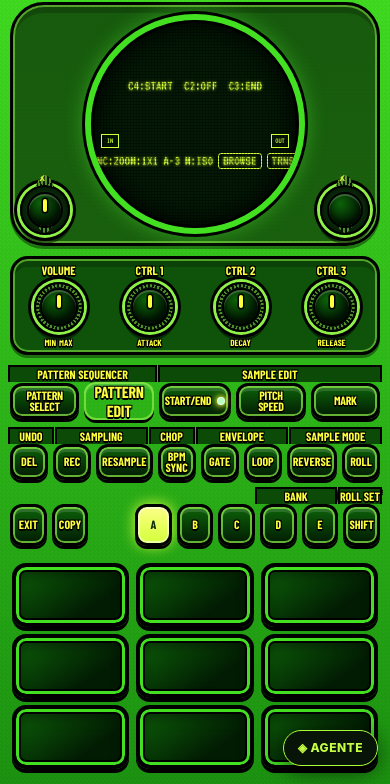
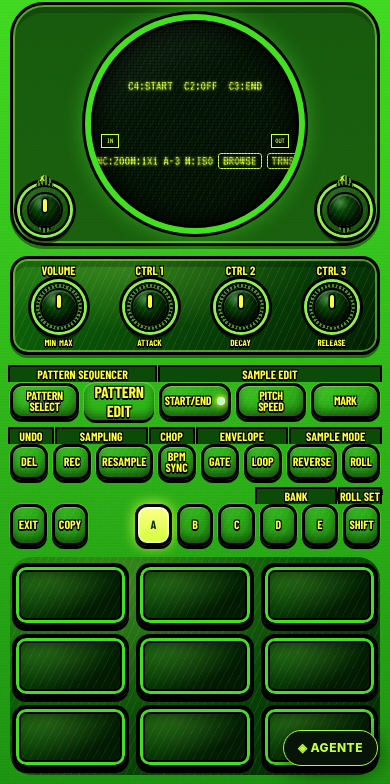
Before and after one commit to alexandermaulen/Dirtyfingaz-ZX1, a plain HTML site: page creator-zx1.html in a window 390 px wide. Shown: the part 60-844 px from the top of the page. Drawn offline with nearby package versions, Linux system fonts and the light colour scheme; a web font is replaced by a local one.

Commit message:
style: add textured green metal finish and restore mobile scroll

```diff
--- a/creator-zx1.html
+++ b/creator-zx1.html
@@ -249,6 +249,51 @@ canvas{width:168px;height:46px}
     border-radius: 0;
   }
 }
+
+/* TEXTURE PASS · user reference: material only, no new controls or layout */
+.unit{
+ background:
+  repeating-linear-gradient(112deg,transparent 0 9px,rgba(223,255,106,.045) 10px,transparent 12px 19px),
+  repeating-linear-gradient(8deg,rgba(0,0,0,.035) 0 1px,transparent 1px 4px),
+  radial-gradient(ellipse at 18% 12%,rgba(231,255,130,.23),transparent 32%),
+  radial-gradient(ellipse at 82% 78%,rgba(0,0,0,.28),transparent 45%),
+  linear-gradient(145deg,#55e72a 0%,#15910e 38%,#07520a 72%,#42d922 100%);
+}
+.unit::before{
+ opacity:.82;
+ background:
+  repeating-linear-gradient(132deg,transparent 0 5px,rgba(232,255,135,.10) 6px,transparent 7px 12px),
+  repeating-linear-gradient(0deg,rgba(0,0,0,.10) 0 1px,transparent 1px 3px),
+  radial-gradient(rgba(226,255,120,.23) .7px,transparent 1.4px) 0 0/3px 3px;
+}
+.kn,.mid,.ft,.pads{
+ background-image:
+  repeating-linear-gradient(115deg,rgba(222,255,115,.08) 0 1px,transparent 1px 7px),
+  radial-gradient(ellipse at 30% 12%,rgba(197,255,98,.22),transparent 52%),
+  linear-gradient(145deg,rgba(15,116,10,.92),rgba(1,28,3,.96));
+}
+.b,.p,.knob,.scr{
+ background-image:
+  repeating-linear-gradient(118deg,rgba(222,255,128,.055) 0 1px,transparent 1px 6px),
+  linear-gradient(150deg,rgba(255,255,255,.10),transparent 38%,rgba(0,0,0,.20));
+}
+.b{box-shadow:inset 0 1px 0 rgba(238,255,185,.32),inset 0 -5px 9px rgba(0,0,0,.42),0 3px 0 #000,0 0 0 1px rgba(174,255,83,.22)}
+.p{background-image:
+ repeating-linear-gradient(118deg,rgba(222,255,128,.06) 0 1px,transparent 1px 7px),
+ radial-gradient(ellipse at 30% 15%,rgba(180,255,100,.18),transparent 60%),
+ linear-gradient(145deg,var(--btn),var(--dk) 72%)}
+.knob i{background-image:
+ repeating-linear-gradient(120deg,rgba(225,255,170,.07) 0 1px,transparent 1px 5px),
+ radial-gradient(circle at 34% 25%,rgba(255,255,255,.25),transparent 28%),
+ radial-gradient(circle at 36% 28%,var(--btn),var(--dk) 62%,#010a01)}
+.scr{background-color:var(--scr)}
+/* iPhone: let the Creator document scroll instead of clipping its lower controls */
+@media(max-width:500px){
+ html,body{height:auto;min-height:100%;overflow-x:hidden;overflow-y:auto!important;overscroll-behavior-y:contain;touch-action:pan-y}
+ body{display:block!important;min-height:100dvh;height:auto}
+ .unit{width:100%;max-width:100%;min-height:100dvh;height:auto;margin:0;padding-bottom:calc(18px + env(safe-area-inset-bottom,0px));overflow:visible}
+}
+
 </style>
 <style id="zp-engine-frame">#zp-engine{position:fixed!important;left:-10000px!important;top:0!important;width:1px!important;height:1px!important;border:0!important;opacity:0!important;pointer-events:none!important}</style>
 <style id="zp-iphone11-fullscreen">
```
